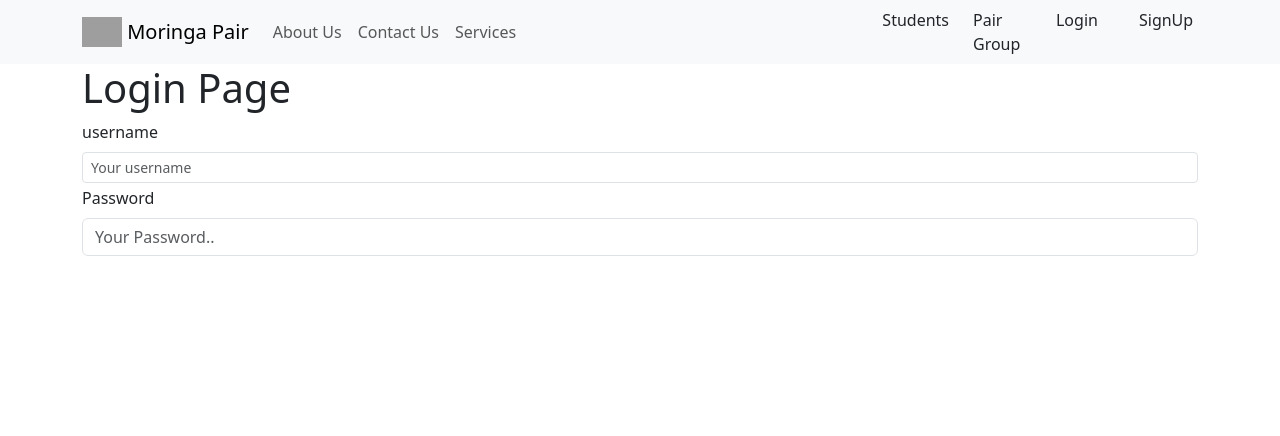
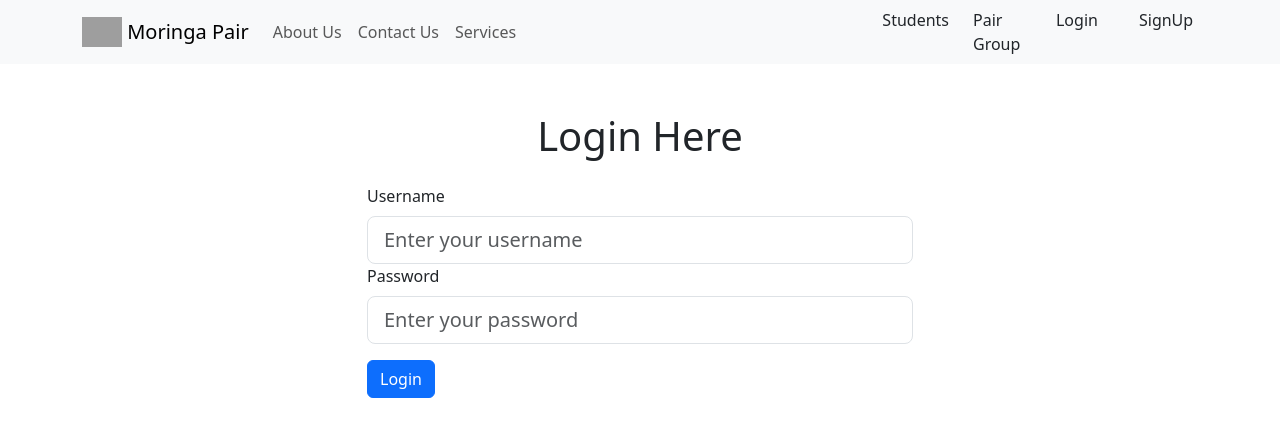
Before and after one commit to alexander784/MoringaPair, a React (Create React App) app in the folder client/: page /Login in a window 1280 px wide. Shown: the top 436 px of the page. Built offline with nearby package versions, Linux system fonts and the light colour scheme; grey boxes are pictures that could not be loaded.

Commit message:
updated loginPage

```diff
--- a/client/src/components/Login.jsx
+++ b/client/src/components/Login.jsx
@@ -1,31 +1,34 @@
 import React from 'react';
-import { Form, Button, FormGroup } from 'react-bootstrap';
+import { Container, Row, Col, Form, Button } from 'react-bootstrap';
 import '../styles.css';
-
 
 const Login = () => {
   return (
-    <div className='container'>
-        <div className='form'>
-            <h1>Login Page</h1>
-            <form>
-                <Form.Group>
-                    <Form.Label>username</Form.Label>
-                    <Form.Control type='text' placeholder='Your username' size='sm' className='small-input' />
-                </Form.Group>
+    <Container className="mt-5">
+      <Row className="justify-content-center">
+        <Col md={6}>
+          <div className="form">
+            <h1 className="text-center mb-4">Login Here</h1>
+            <Form>
+              <Form.Group controlId="formUsername">
+                <Form.Label>Username</Form.Label>
+                <Form.Control type="text" placeholder="Enter your username" size="lg" />
+              </Form.Group>
 
-                <Form.Group>
-            <Form.Label>Password</Form.Label>
-            <Form.Control type='password' placeholder='Your Password..'size />
+              <Form.Group controlId="formPassword">
+                <Form.Label>Password</Form.Label>
+                <Form.Control type="password" placeholder="Enter your password" size="lg" />
+              </Form.Group>
 
-            </Form.Group>
-
-
-
-            </form>
-        </div>
-    </div>
-  )
-}
+              <Button variant="primary" type="submit" block className="mt-3">
+                Login
+              </Button>
+            </Form>
+          </div>
+        </Col>
+      </Row>
+    </Container>
+  );
+};
 
 export default Login;
```
Also changed, not shown: 1 other file (tests, documents, lock files or other folders).
